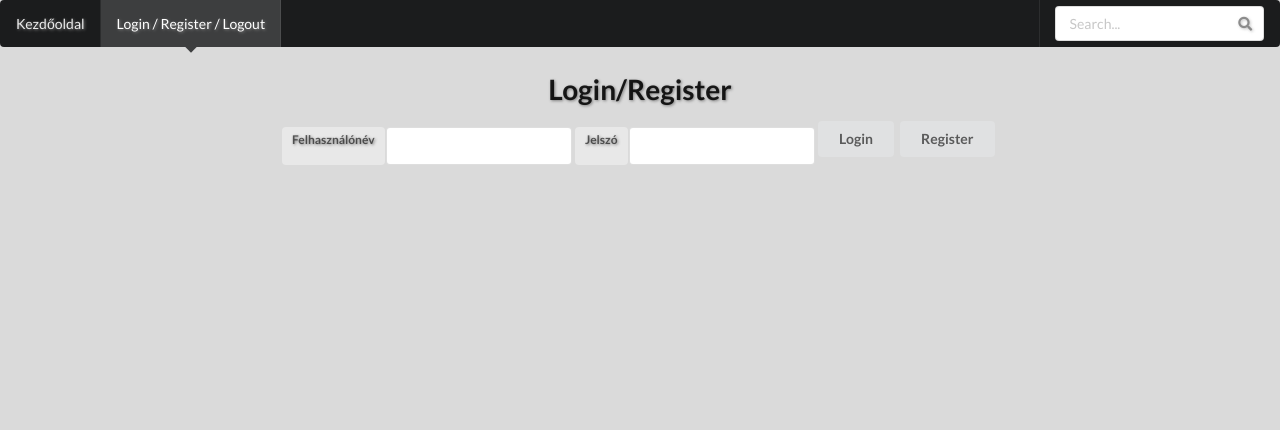
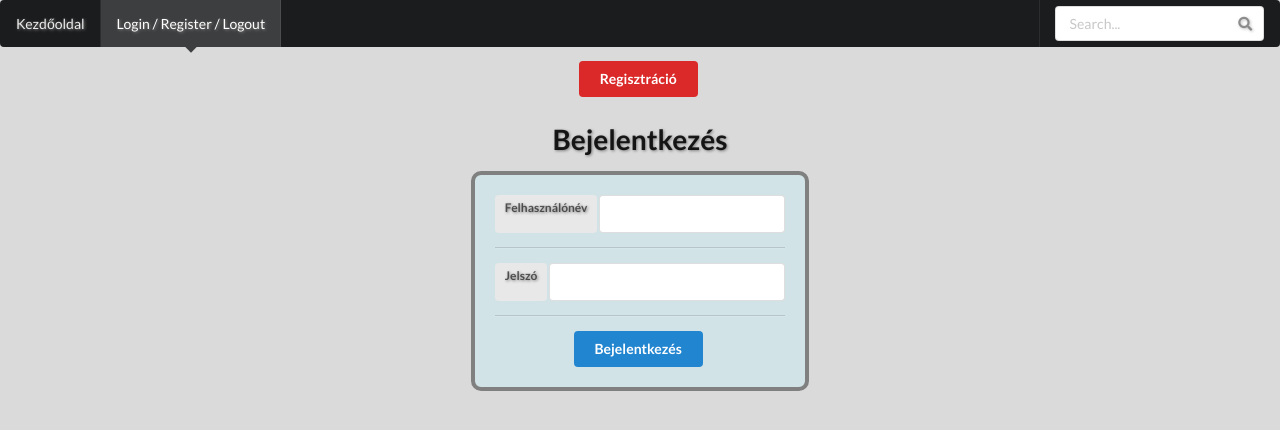
Before and after one commit to tomuwhu/szamonkeres, a SvelteKit app: page /demo/lucia/login in a window 1280 px wide. Shown: the top 430 px of the page. Built offline with nearby package versions, Linux system fonts and the light colour scheme.

Commit message:
login/regisztráció

```diff
--- a/src/lib/server/db/schema.js
+++ b/src/lib/server/db/schema.js
@@ -2,7 +2,7 @@ import { sqliteTable, text, integer } from 'drizzle-orm/sqlite-core';
 
 export const user = sqliteTable('user', {
     id: text('id').primaryKey(),
-    age: integer('age'),
+    name: text(),
     username: text('username').notNull().unique(),
     passwordHash: text('password_hash').notNull()
 });
--- a/src/routes/+layout.svelte
+++ b/src/routes/+layout.svelte
@@ -9,7 +9,6 @@
     ]
     afterNavigate(() => {
 		path = $page.url.pathname
-        console.log(path)
   	})
 </script>
 <div class="ui black inverted pointing menu">
--- a/src/routes/demo/lucia/login/+page.svelte
+++ b/src/routes/demo/lucia/login/+page.svelte
@@ -1,20 +1,44 @@
 <script >
 	import { enhance } from '$app/forms';
-
 	let { form } = $props();
+	let login = $state(true);
 </script>
-
-<h1>Login/Register</h1>
+{#if login}
+	<button onclick={() => login = false}
+	class="ui red button">Regisztráció</button>
+	<h1>Bejelentkezés</h1>
+{:else}
+	<button onclick={() => login = true}
+	class="ui blue button">Bejelentkezés</button>
+	<h1>Regisztrációs űrlap</h1>
+{/if}
 <form method='post' action='?/login' use:enhance>
 	<div class="ui input">
 		<div class="ui label">Felhasználónév</div>
 		<input name='username' />
 	</div>
+	<div class="ui divider"></div>
 	<div class="ui input">
 		<div class="ui label">Jelszó</div>
 		<input type='password' name='password' />
 	</div>
-	<button class="ui button">Login</button>
-	<button class="ui button" formaction='?/register'>Register</button>
+	<div class="ui divider"></div>
+	<div>
+		{#if login}
+			<button class="ui blue button">Bejelentkezés</button>
+		{:else}
+			<button class="ui red button" formaction='?/register'>Regisztráció</button>
+		{/if}
+	</div>
 </form>
 <p style='color: red'>{form?.message ?? ''}</p>
+<style>
+	form {
+		border: solid 4px gray;
+		border-radius: 10px;
+		padding: 20px;
+		display: inline-flex;
+		flex-direction: column;
+		background-color: rgb(210, 227, 231);
+	}
+</style>
```
